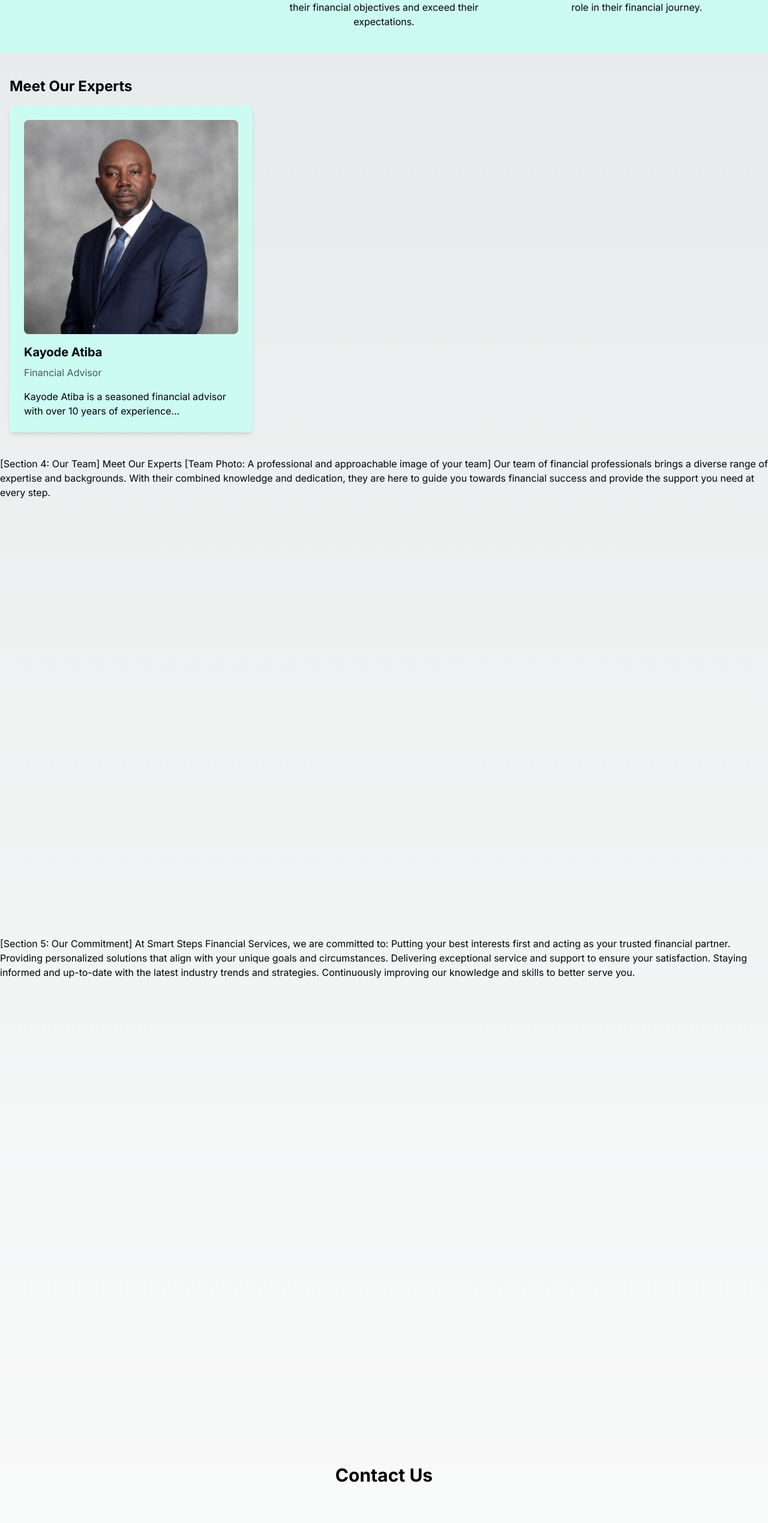
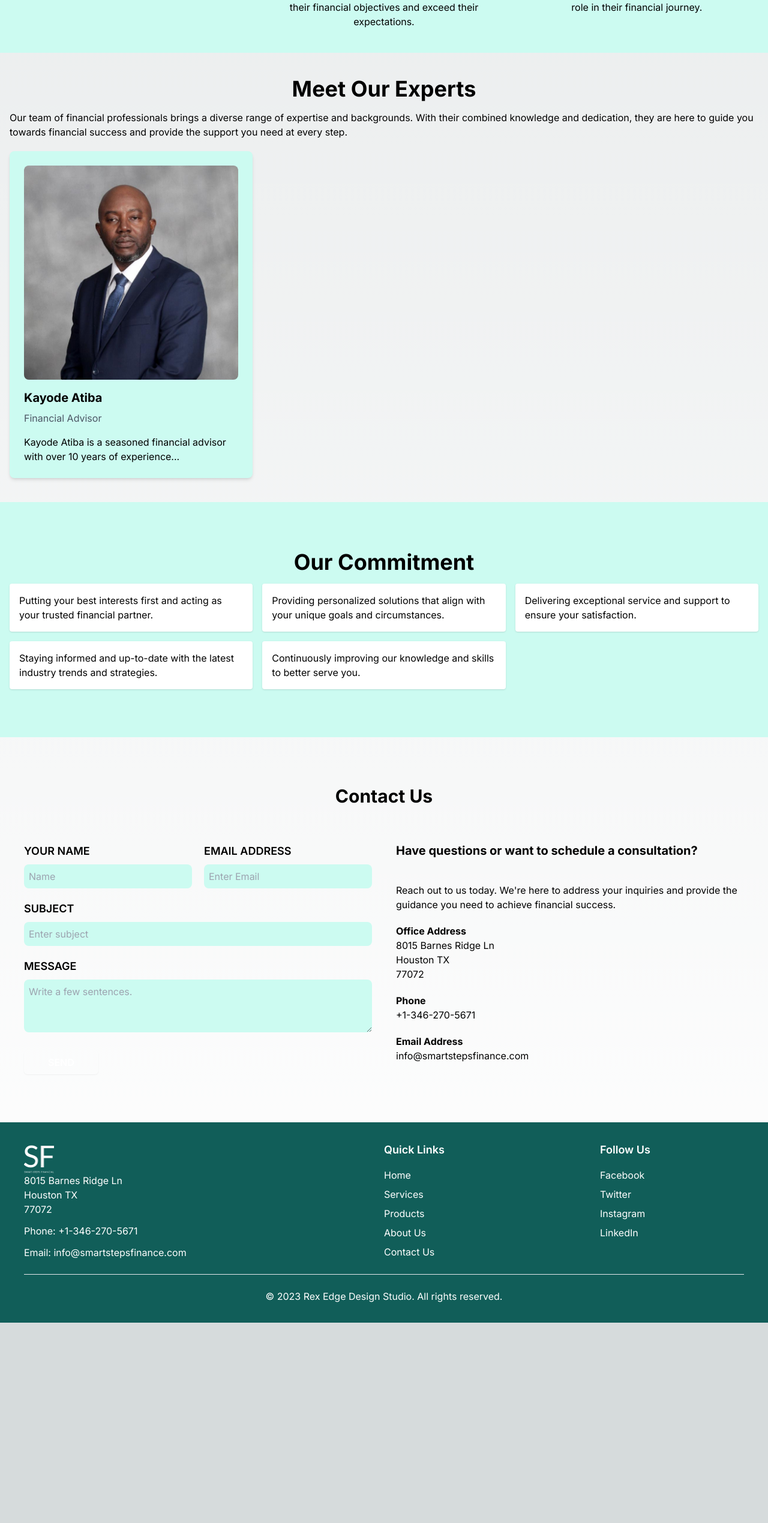
Before and after one commit to rexedge/ssf, a Next.js app: page /about in a window 1280 px wide. Shown: the part 2513-5052 px from the top of the page at 60% size. After the commit the page ends 4718 px from the top, so only its background shows below. Built offline with nearby package versions, Linux system fonts and the light colour scheme.

Commit message:
completed about page

```diff
--- a/src/app/about/page.tsx
+++ b/src/app/about/page.tsx
@@ -1,3 +1,4 @@
+import Commitment from '@/components/about-page/commitments';
 import Expertise from '@/components/about-page/expertise';
 import Team from '@/components/about-page/team-members';
 import Values from '@/components/about-page/values';
@@ -44,25 +45,7 @@ export default function page() {
 			<Expertise />
 			<Values />
 			<Team teamMembers={teamMembers} />
-			<section className='min-h-screen'>
-				[Section 4: Our Team] Meet Our Experts [Team Photo: A
-				professional and approachable image of your team] Our team
-				of financial professionals brings a diverse range of
-				expertise and backgrounds. With their combined knowledge and
-				dedication, they are here to guide you towards financial
-				success and provide the support you need at every step.
-			</section>
-			<section className='min-h-screen'>
-				[Section 5: Our Commitment] At Smart Steps Financial
-				Services, we are committed to: Putting your best interests
-				first and acting as your trusted financial partner.
-				Providing personalized solutions that align with your unique
-				goals and circumstances. Delivering exceptional service and
-				support to ensure your satisfaction. Staying informed and
-				up-to-date with the latest industry trends and strategies.
-				Continuously improving our knowledge and skills to better
-				serve you.
-			</section>
+			<Commitment />
 			<ContactUs />
 		</main>
 	);
--- /dev/null
+++ b/src/components/about-page/commitments.tsx
@@ -0,0 +1,31 @@
+import React from 'react';
+
+const Commitment: React.FC = () => {
+	const commitmentStatements = [
+		'Putting your best interests first and acting as your trusted financial partner.',
+		'Providing personalized solutions that align with your unique goals and circumstances.',
+		'Delivering exceptional service and support to ensure your satisfaction.',
+		'Staying informed and up-to-date with the latest industry trends and strategies.',
+		'Continuously improving our knowledge and skills to better serve you.',
+	];
+
+	return (
+		<section className='bg-teal-100 dark:bg-teal-800 py-20 px-4'>
+			<h2 className='text-4xl font-bold mb-4 text-center'>
+				Our Commitment
+			</h2>
+			<div className='grid grid-cols-1 md:grid-cols-2 lg:grid-cols-3 gap-4'>
+				{commitmentStatements.map((statement, index) => (
+					<div
+						key={index}
+						className='bg-white dark:bg-black p-4 rounded shadow'
+					>
+						<p>{statement}</p>
+					</div>
+				))}
+			</div>
+		</section>
+	);
+};
+
+export default Commitment;
--- a/src/components/about-page/team-members.tsx
+++ b/src/components/about-page/team-members.tsx
@@ -31,9 +31,16 @@ const Team: React.FC<TeamProps> = ({ teamMembers }) => {
 	return (
 		<section className='min-h-full'>
 			<div className='container mx-auto px-4 py-10'>
-				<h2 className='text-2xl font-bold mb-4'>
+				<h2 className='text-4xl font-bold mb-4 text-center'>
 					Meet Our Experts
 				</h2>
+				<div className='mb-5'>
+					Our team of financial professionals brings a diverse
+					range of expertise and backgrounds. With their combined
+					knowledge and dedication, they are here to guide you
+					towards financial success and provide the support you
+					need at every step.
+				</div>
 				<div className='grid grid-cols-1 md:grid-cols-2 lg:grid-cols-3 gap-4'>
 					{teamMembers.map((member, index) => (
 						<div
--- a/src/components/about-page/vision-and-mission.tsx
+++ b/src/components/about-page/vision-and-mission.tsx
@@ -7,7 +7,7 @@ const VisionAndMission: React.FC = () => {
 				Our Vision and Mission
 			</h1>
 			<div className='container mx-auto p-4'>
-				<div className='grid grid-cols-2 gap-4'>
+				<div className='grid grid-cols-1 md:grid-cols-2 gap-4'>
 					<div>
 						<h2 className='text-2xl font-bold mb-4'>
 							Our Vision
```
